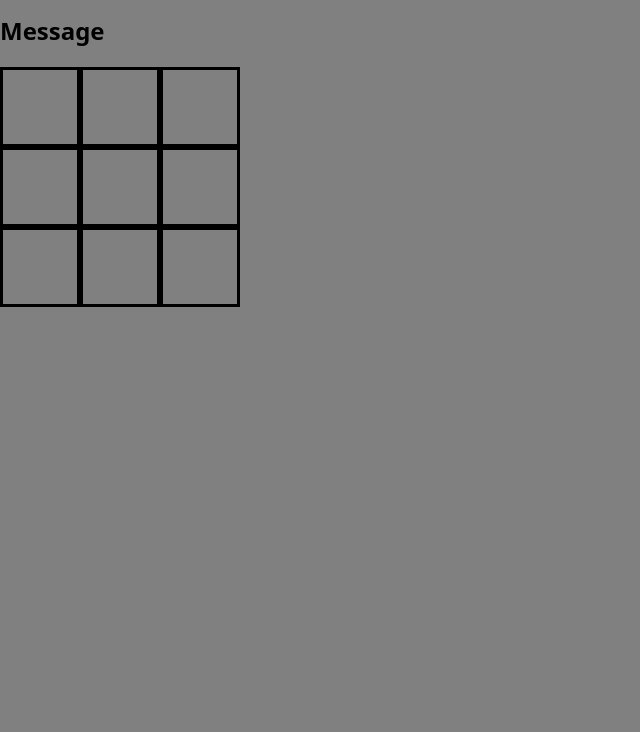
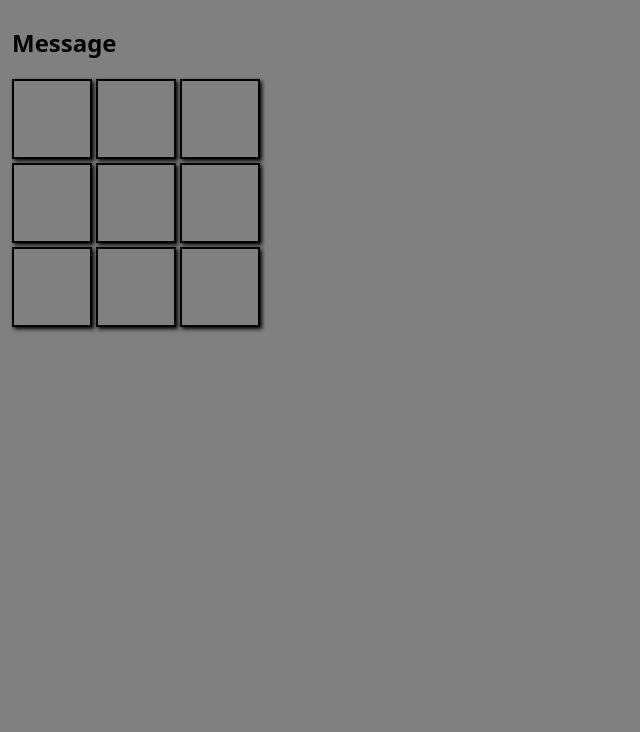
Before and after one commit to Bpost129/ttt-x2, a plain HTML site: page index.html in a window 1280 px wide. Shown: the part 92-824 px from the top of the page, without its empty margins (0-640 px from the left). Before the commit the page ends 800 px from the top, so only its background shows below. Drawn offline with Linux system fonts and the light colour scheme.

Commit message:
add gap and shadow to board squares

```diff
--- a/css/style.css
+++ b/css/style.css
@@ -3,7 +3,7 @@ body {
 	/* Use a system font, if none are available use an available sans-sarif   font */
 	font-family: system-ui, -apple-system, BlinkMacSystemFont, "Segoe UI",
 		Roboto, Oxygen-Sans, Ubuntu, Cantarell, "Helvetica Neue", sans-serif;
-	margin: 0;
+	margin: 12px;
   height: 100vh;
   display: flex;
   flex-direction: column;
@@ -13,11 +13,16 @@ section.board {
   display: grid;
   grid-template-rows: repeat(3, 10vmin);
   grid-template-columns: repeat(3, 10vmin);
-  grid-gap: 0vmin;
+  grid-gap: 0.5vmin;
 }
 
 div {
-  border: 3px solid black;
+  /* border-bottom: 3px solid black;
+  border-right: 3px solid black;
+  border-top: 1.5px solid black;
+  border-left: 1.5px solid black; */
+  border: 2px solid black;
+  box-shadow: 2px 2px 4px black;
   font-size: 8vmin;
   text-align: center;
   vertical-align: middle;
```
